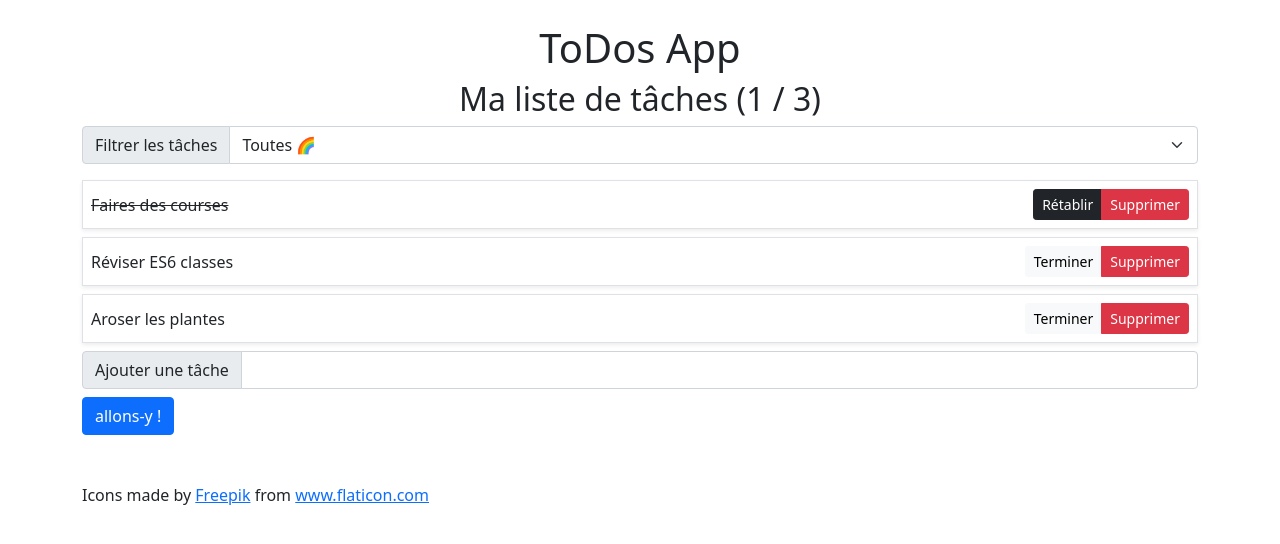
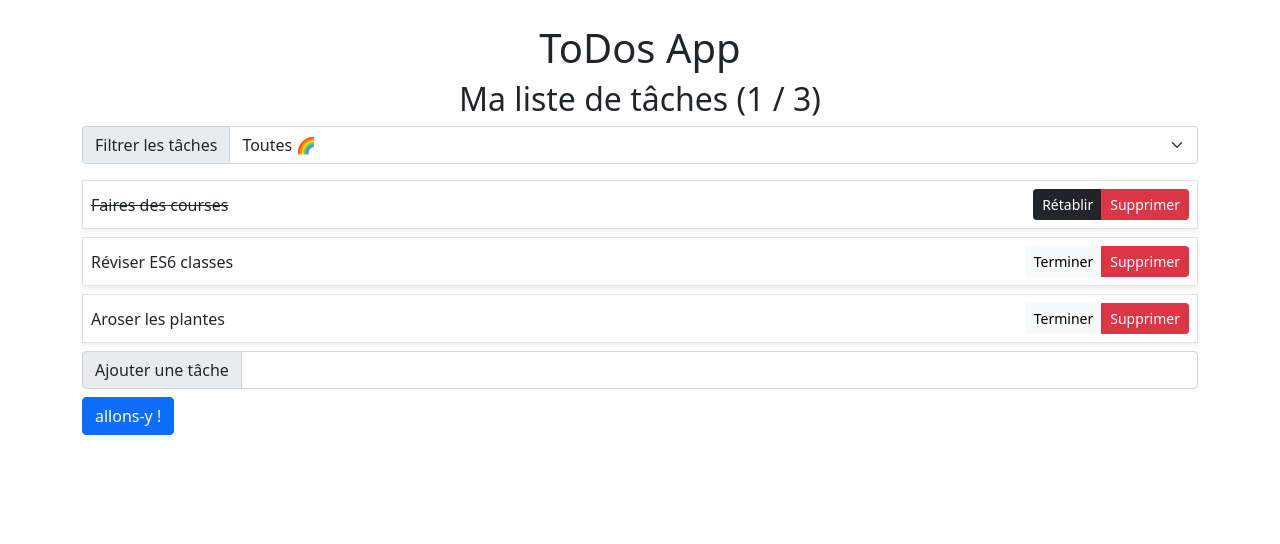
Before and after one commit to tonl-g/alyra-todos-with-api, a React (Create React App) app: page / in a window 1280 px wide. Shown: the top 544 px of the page. Built offline with nearby package versions, Linux system fonts and the light colour scheme.

Commit message:
add useeffect

```diff
--- a/src/App.js
+++ b/src/App.js
@@ -6,17 +6,6 @@ function App() {
     <div className="container my-4">
       <h1 className="text-center">ToDos App</h1>
       <Todos />
-      <p className="mt-5">
-        Icons made by{" "}
-        <a href="https://www.flaticon.com/authors/freepik" title="Freepik">
-          Freepik
-        </a>{" "}
-        from{" "}
-        <a href="https://www.flaticon.com/" title="Flaticon">
-          {" "}
-          www.flaticon.com
-        </a>
-      </p>
     </div>
   )
 }
--- a/src/components/Todos.js
+++ b/src/components/Todos.js
@@ -1,4 +1,4 @@
-import React, { useState } from "react"
+import React, { useEffect, useState } from "react"
 import TodosList from "./TodosList"
 import SelectTodos from "./SelectTodos"
 import AddTodoForm from "./AddTodoForm"
@@ -23,8 +23,14 @@ const initialTodos = [
 ]
 
 const Todos = () => {
-  const [todos, setTodos] = useState(initialTodos)
+  const [todos, setTodos] = useState(() => {
+    return JSON.parse(window.localStorage.getItem("my-todos")) || initialTodos
+  })
   const [filter, setFilter] = useState("all")
+
+  useEffect(() => {
+    window.localStorage.setItem("my-todos", JSON.stringify(todos))
+  }, [todos])
 
   const addTodo = (text) => {
     const newTodo = {
```
